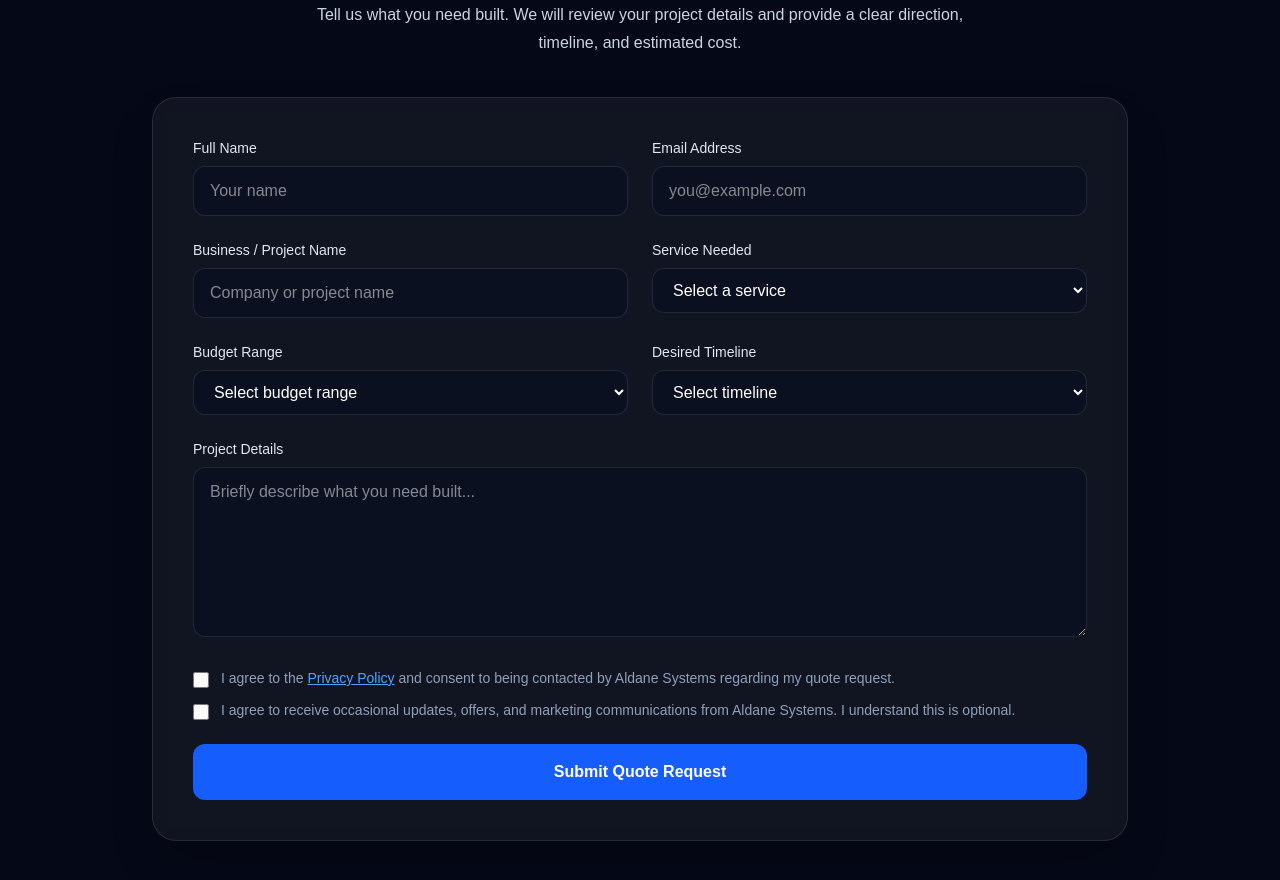
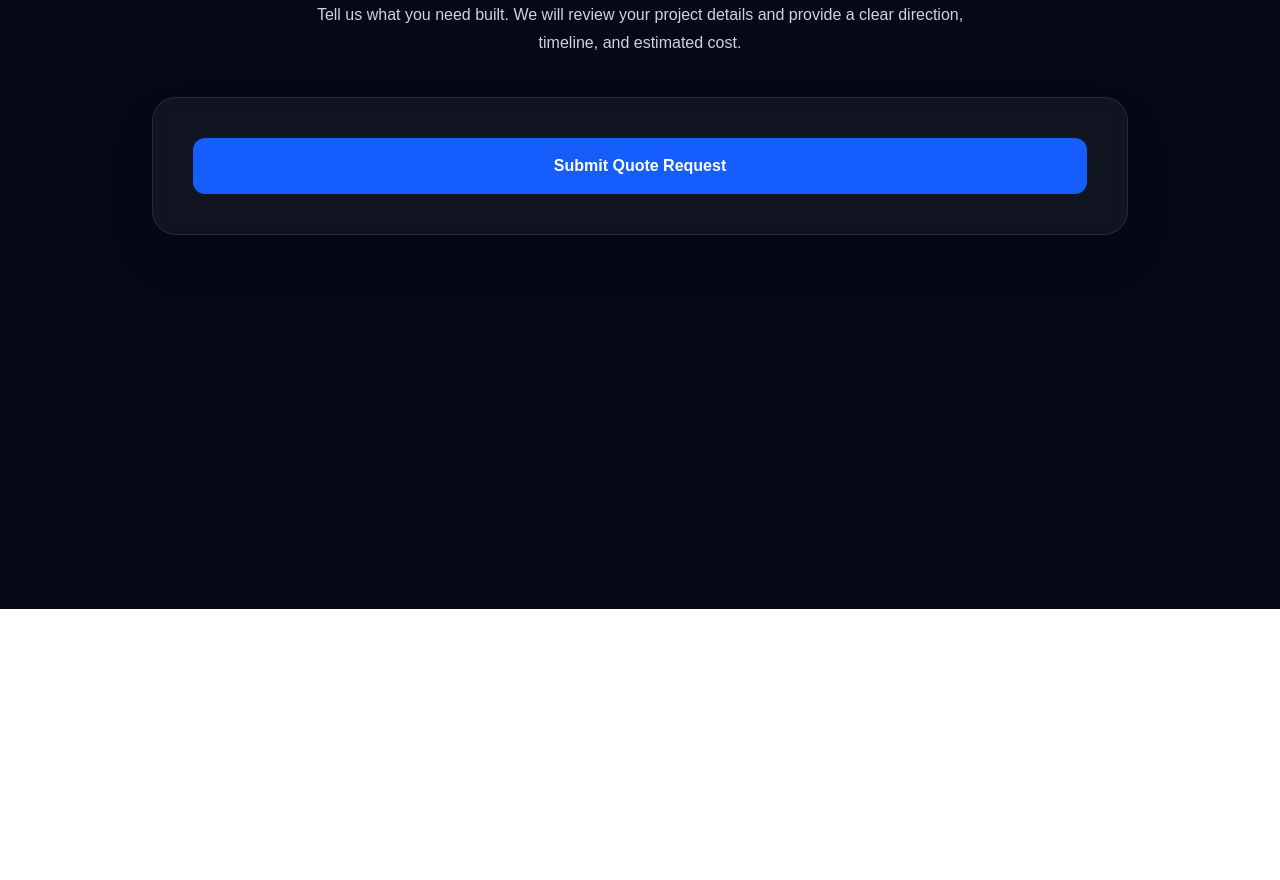
Before and after one commit to aldaneharry-source/aldane-site, a Next.js app: page /quote in a window 1280 px wide. Shown: the part 280-1160 px from the top of the page. After the commit the page ends 889 px from the top, so only its background shows below. Built offline with nearby package versions, Linux system fonts and the light colour scheme.

Commit message:
Implement success state for QuoteForm submission
Refactor QuoteForm to show success message on submission.

```diff
--- a/app/quote/QuoteForm.tsx
+++ b/app/quote/QuoteForm.tsx
@@ -1,6 +1,10 @@
 "use client";
 
+import { useState } from "react";
+
 export default function QuoteForm() {
+  const [submitted, setSubmitted] = useState(false);
+
   async function handleSubmit(e: React.FormEvent<HTMLFormElement>) {
     e.preventDefault();
 
@@ -31,8 +35,7 @@ export default function QuoteForm() {
       const result = await res.json();
 
       if (result.success) {
-        alert("Quote request sent successfully.");
-        form.reset();
+        setSubmitted(true);
       } else {
         alert("Something went wrong. Please try again.");
       }
@@ -41,157 +44,35 @@ export default function QuoteForm() {
     }
   }
 
+  // SUCCESS STATE
+  if (submitted) {
+    return (
+      <div className="rounded-3xl border border-blue-500/30 bg-blue-600/10 p-10 text-center shadow-2xl">
+        <h2 className="text-3xl font-bold text-white">
+          Thank You for Your Submission
+        </h2>
+
+        <p className="mt-4 text-slate-300">
+          Your request has been received. We will review your project details
+          and get back to you within 24 hours.
+        </p>
+
+        <p className="mt-2 text-sm text-slate-400">
+          If your request is urgent, you may also contact us directly at{" "}
+          <span className="text-blue-400">
+            inquiry@aldanesystems.com
+          </span>
+        </p>
+      </div>
+    );
+  }
+
+  // FORM STATE
   return (
     <div className="rounded-3xl border border-white/10 bg-white/5 p-6 shadow-2xl backdrop-blur md:p-10">
       <form onSubmit={handleSubmit} className="grid gap-6">
-        <div className="grid gap-6 md:grid-cols-2">
-          <div>
-            <label className="mb-2 block text-sm font-medium text-slate-200">
-              Full Name
-            </label>
-            <input
-              type="text"
-              name="name"
-              required
-              className="w-full rounded-xl border border-white/10 bg-[#0b1020] px-4 py-3 text-white outline-none focus:border-blue-500"
-              placeholder="Your name"
-            />
-          </div>
 
-          <div>
-            <label className="mb-2 block text-sm font-medium text-slate-200">
-              Email Address
-            </label>
-            <input
-              type="email"
-              name="email"
-              required
-              className="w-full rounded-xl border border-white/10 bg-[#0b1020] px-4 py-3 text-white outline-none focus:border-blue-500"
-              placeholder="you@example.com"
-            />
-          </div>
-        </div>
-
-        <div className="grid gap-6 md:grid-cols-2">
-          <div>
-            <label className="mb-2 block text-sm font-medium text-slate-200">
-              Business / Project Name
-            </label>
-            <input
-              type="text"
-              name="business"
-              className="w-full rounded-xl border border-white/10 bg-[#0b1020] px-4 py-3 text-white outline-none focus:border-blue-500"
-              placeholder="Company or project name"
-            />
-          </div>
-
-          <div>
-            <label className="mb-2 block text-sm font-medium text-slate-200">
-              Service Needed
-            </label>
-            <select
-              name="service"
-              required
-              className="w-full rounded-xl border border-white/10 bg-[#0b1020] px-4 py-3 text-white outline-none focus:border-blue-500"
-            >
-              <option value="">Select a service</option>
-              <option value="Website Development">Website Development</option>
-              <option value="Web & App Development">
-                Web & App Development
-              </option>
-              <option value="Business Automation">Business Automation</option>
-              <option value="Hosting & Maintenance">
-                Hosting & Maintenance
-              </option>
-              <option value="AI / Software Consulting">
-                AI / Software Consulting
-              </option>
-            </select>
-          </div>
-        </div>
-
-        <div className="grid gap-6 md:grid-cols-2">
-          <div>
-            <label className="mb-2 block text-sm font-medium text-slate-200">
-              Budget Range
-            </label>
-            <select
-              name="budget"
-              className="w-full rounded-xl border border-white/10 bg-[#0b1020] px-4 py-3 text-white outline-none focus:border-blue-500"
-            >
-              <option value="">Select budget range</option>
-              <option value="$500 - $1,000">$500 - $1,000</option>
-              <option value="$1,000 - $3,000">$1,000 - $3,000</option>
-              <option value="$3,000 - $5,000">$3,000 - $5,000</option>
-              <option value="$5,000+">$5,000+</option>
-            </select>
-          </div>
-
-          <div>
-            <label className="mb-2 block text-sm font-medium text-slate-200">
-              Desired Timeline
-            </label>
-            <select
-              name="timeline"
-              className="w-full rounded-xl border border-white/10 bg-[#0b1020] px-4 py-3 text-white outline-none focus:border-blue-500"
-            >
-              <option value="">Select timeline</option>
-              <option value="ASAP">ASAP</option>
-              <option value="2 - 4 weeks">2 - 4 weeks</option>
-              <option value="1 - 2 months">1 - 2 months</option>
-              <option value="Flexible">Flexible</option>
-            </select>
-          </div>
-        </div>
-
-        <div>
-          <label className="mb-2 block text-sm font-medium text-slate-200">
-            Project Details
-          </label>
-          <textarea
-            name="message"
-            required
-            rows={6}
-            className="w-full rounded-xl border border-white/10 bg-[#0b1020] px-4 py-3 text-white outline-none focus:border-blue-500"
-            placeholder="Briefly describe what you need built..."
-          />
-        </div>
-
-        <div className="space-y-3">
-          <label className="flex items-start gap-3 text-sm text-slate-400">
-            <input
-              type="checkbox"
-              name="privacyConsent"
-              required
-              className="mt-1 h-4 w-4 accent-blue-600"
-            />
-
-            <span>
-              I agree to the{" "}
-              <a
-                href="/privacy"
-                className="text-blue-400 underline hover:text-blue-300"
-              >
-                Privacy Policy
-              </a>{" "}
-              and consent to being contacted by Aldane Systems regarding my
-              quote request.
-            </span>
-          </label>
-
-          <label className="flex items-start gap-3 text-sm text-slate-400">
-            <input
-              type="checkbox"
-              name="marketingConsent"
-              className="mt-1 h-4 w-4 accent-blue-600"
-            />
-
-            <span>
-              I agree to receive occasional updates, offers, and marketing
-              communications from Aldane Systems. I understand this is optional.
-            </span>
-          </label>
-        </div>
+        {/* KEEP ALL YOUR EXISTING INPUTS EXACTLY AS THEY ARE */}
 
         <button
           type="submit"
```
